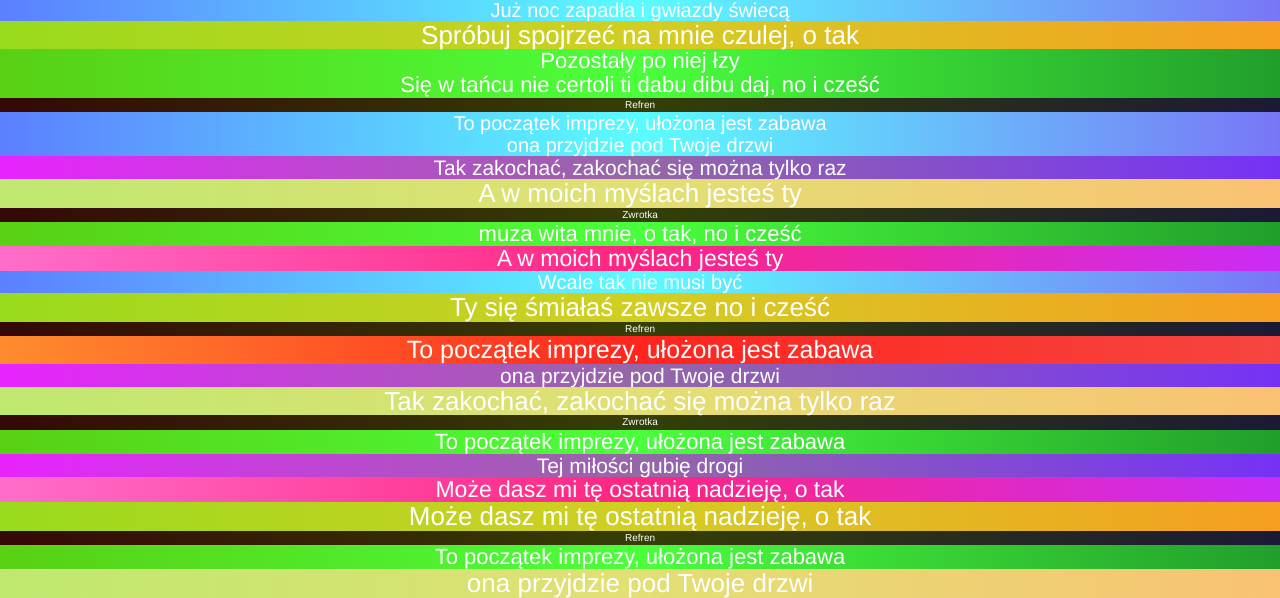
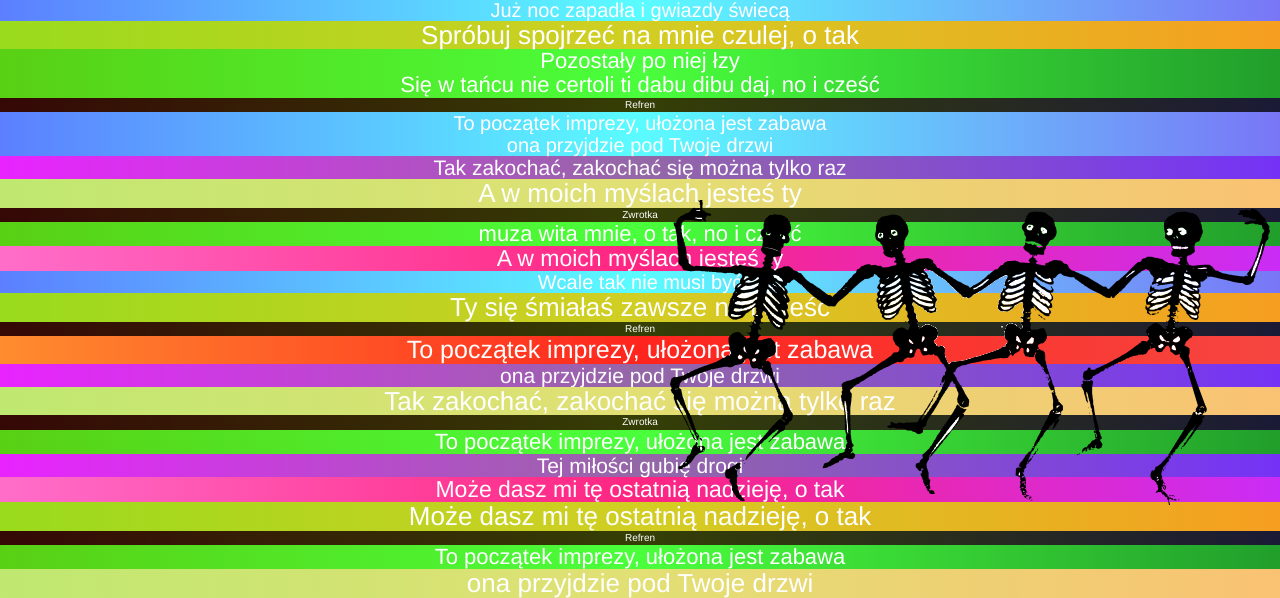
Before and after one commit to daggeru/sh2017, a Flask app: page / in a window 1280 px wide. Shown: the part 285-883 px from the top of the page. Run offline with Flask 2, Linux system fonts and the light colour scheme; some libraries are stand-ins or nearby versions.

Commit message:
spooky scary sceletons

```diff
--- a/static/style.css
+++ b/static/style.css
@@ -53,3 +53,18 @@ h6 {
     font-size: 21px;
     margin: 0;
 }
+.alwaysbottom {
+    position: fixed;
+    right: 0;
+    bottom: 0;
+    left: 0;
+    padding: 1rem;
+    text-align: right;
+    color: #ffffff;
+}
+
+footer {
+    color: #666666;
+    margin-top: 50px;
+    z-index: 1;
+}
--- a/templates/index.html
+++ b/templates/index.html
@@ -53,5 +53,6 @@
 <div style="margin: 0 auto;" class="disco">
 
 </div>
+<footer class="alwaysbottom"><img src="static/ssssh.png" alt="ssssh"></footer>
 </body>
 </html>
```
Also changed, not shown: static/ssssh.png (added).
